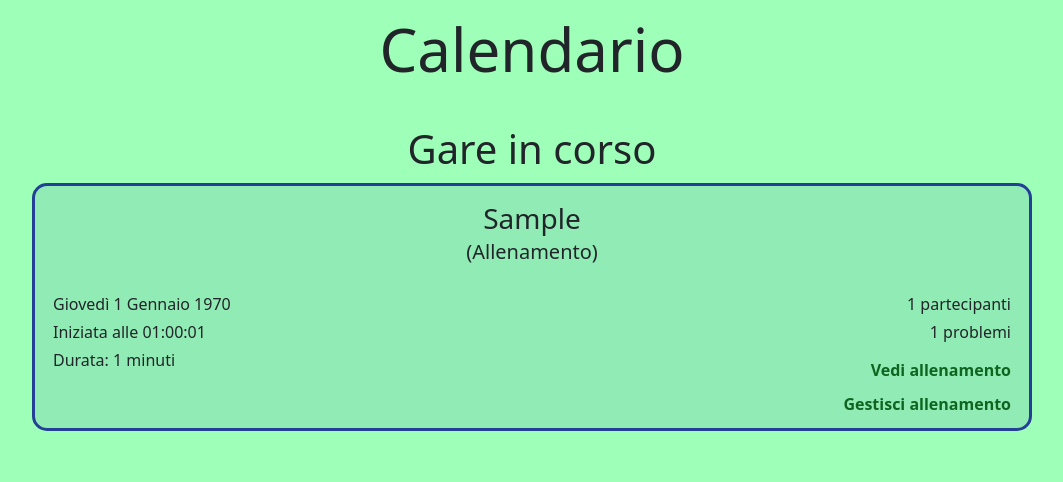
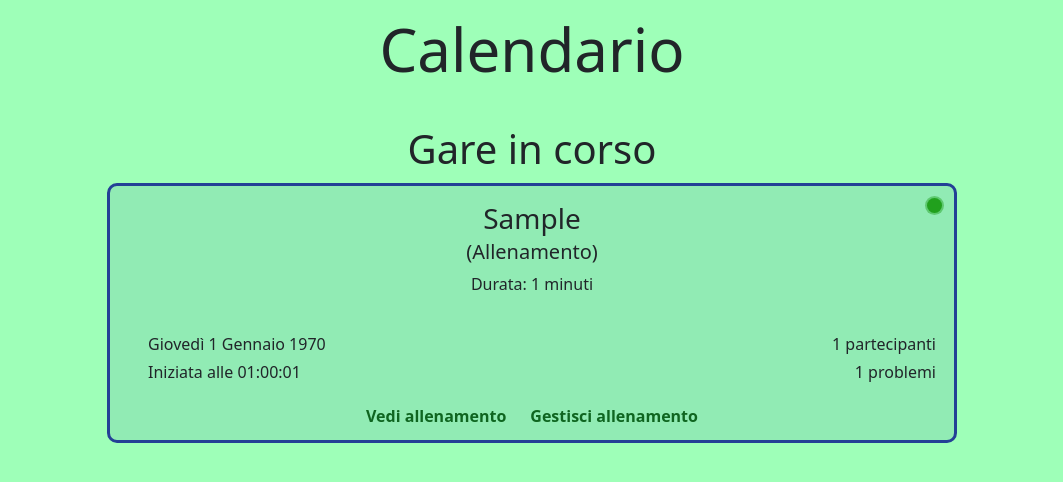
Before and after one commit to giacomo-mosele/j4v2, a Flask app: page /calendario in a window 1280 px wide. Shown: the part 62-544 px from the top of the page, without its empty margins (113-1176 px from the left). Run offline with Flask 3, Linux system fonts and the light colour scheme; a user stored in the database is signed in; tables that the repository leaves empty hold one stand-in row (values such as "Sample post"); some libraries are stand-ins or nearby versions.

Commit message:
migliorie schermata calendario + pallino live

```diff
--- a/j4v2/static/css/calendario.css
+++ b/j4v2/static/css/calendario.css
@@ -33,15 +33,34 @@ h1 {
     margin-bottom: 10px;
 }
 
+.live-dot {
+    position: absolute;
+    top: 12px;
+    right: 12px;
+    display: inline-block;
+    width: 15px;
+    height: 15px;
+    border-radius: 50%;
+    background-color: var(--j4-light-green);
+    animation: pulse 1.6s infinite;
+}
+
+@keyframes pulse {
+    0%   { box-shadow: 0 0 0 0 rgba(33, 160, 29, 0.6); }
+    70%  { box-shadow: 0 0 0 8px rgba(33, 160, 29, 0); }
+    100% { box-shadow: 0 0 0 0 rgba(33, 160, 29, 0); }
+}
+
 .gara-card,
 .allenamento-card {
+    position: relative;
     display: flex;
     flex-wrap: wrap;
     justify-content: space-between;
     align-items: flex-start;
-    border-radius: 15px;
+    border-radius: 10px;
     gap: 12px 20px;
-    width: min(1000px, 85vw);
+    width: min(850px, 85vw);
     margin: 0 auto;
     padding: 12px 18px;
     box-sizing: border-box;
@@ -84,18 +103,24 @@ h1 {
     margin: 4px 0;
 }
 
+.gara-card-down {
+    flex: 0 0 100%;
+    order: 99;
+    display: flex;
+    justify-content: center;
+    flex-wrap: wrap;
+    gap: 4px 24px;
+    margin-top: 4px;
+}
+
 .gara-link,
 .gestisci-link {
-    display: inline-block;
-    margin-top: 10px;
+    display: block;
     color: var(--j4-dark-green);
     font-weight: 700;
     text-decoration: none;
 }
 
-.gestisci-link {
-    display: block;
-}
 
 .gara-link:hover,
 .gestisci-link:hover {
--- a/j4v2/templates/calendario.html
+++ b/j4v2/templates/calendario.html
@@ -13,10 +13,12 @@
             {% for gara in gare_in_corso %}
                 <li class="gara-li">
                     <div class="{{ 'allenamento-card' if gara.is_allenamento else 'gara-card' }}">
+                        <div class="pallino">
+                                <span class="live-dot" title="In corso"></span>
+                        </div>
                         <div class="gara-card-left">
                             <p>{{ gara.datetime_formattato.data_estesa }}</p>
                             <p>Iniziata alle {{ gara.datetime_formattato.orario }}</p>
-                            <p>Durata: {{ gara.durata }} minuti</p>
                         </div>
                         <div class="gara-card-center">
                             <h3>{{ gara.titolo }}</h3>
@@ -25,10 +27,13 @@
                             {% elif not gara.is_pubblica %}
                                 <h5>(Gara privata)</h5>
                             {% endif %}
+                            <p>Durata: {{ gara.durata }} minuti</p>
                         </div>
                         <div class="gara-card-right">
                             <p>{{ gara.squadre | length }} {{ 'partecipanti' if gara.is_allenamento else 'squadre' }}</p>
                             <p>{{ gara.problemi | length }} problemi</p>
+                        </div>
+                        <div class="gara-card-down">
                             <a class="gara-link" href="/visualizza_gara?id={{ gara.id }}">{{ 'Vedi allenamento' if gara.is_allenamento else 'Vedi gara' }}</a>
                             {% if current_user.is_authenticated and ( current_user.ruolo >= 1 or current_user in gara.user_controllanti or current_user == gara.richiedente ) %}
                                 <a class="gestisci-link" href="/gestisci_gara?id={{ gara.id }}">{{ 'Gestisci allenamento' if gara.is_allenamento else 'Gestisci gara' }}</a>
@@ -49,7 +54,6 @@
                         <div class="gara-card-left">
                             <p>{{ gara.datetime_formattato.data_estesa }}</p>
                             <p>Inizio alle {{ gara.datetime_formattato.orario }}</p>
-                            <p>Durata: {{ gara.durata }} minuti</p>
                         </div>
                         <div class="gara-card-center">
                             <h3>{{ gara.titolo }}</h3>
@@ -58,6 +62,7 @@
                             {% elif not gara.is_pubblica %}
                                 <h5>(Gara privata)</h5>
                             {% endif %}
+                            <p>Durata: {{ gara.durata }} minuti</p>
                         </div>
                         <div class="gara-card-right">
                             <p>{{ gara.squadre | length }} {{ 'partecipanti' if gara.is_allenamento else 'squadre' }}</p>
@@ -83,7 +88,6 @@
                             {% else %}
                                 <p>Inizio non ancora fissato</p>
                             {% endif %}
-                            <p>Durata: {{ gara.durata }} minuti</p>
                         </div>
                         <div class="gara-card-center">
                             <h3>{{ gara.titolo }}</h3>
@@ -92,6 +96,7 @@
                             {% elif not gara.is_pubblica %}
                                 <h5>(Gara privata)</h5>
                             {% endif %}
+                            <p>Durata: {{ gara.durata }} minuti</p>
                         </div>
                         <div class="gara-card-right">
                             <p>{{ gara.squadre | length }} {{ 'partecipanti' if gara.is_allenamento else 'squadre' }}</p>
```
